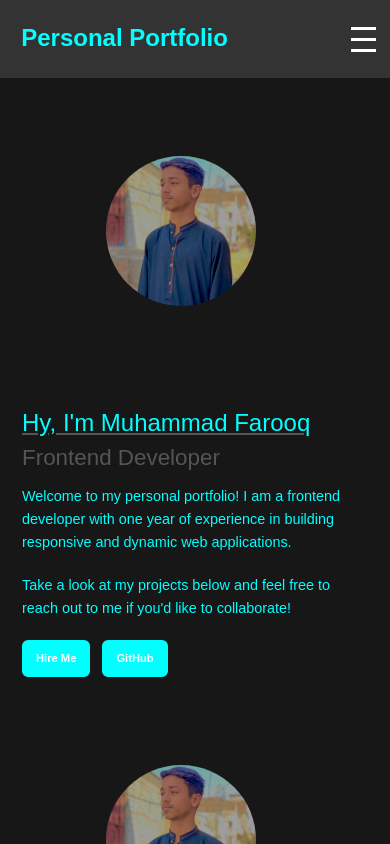
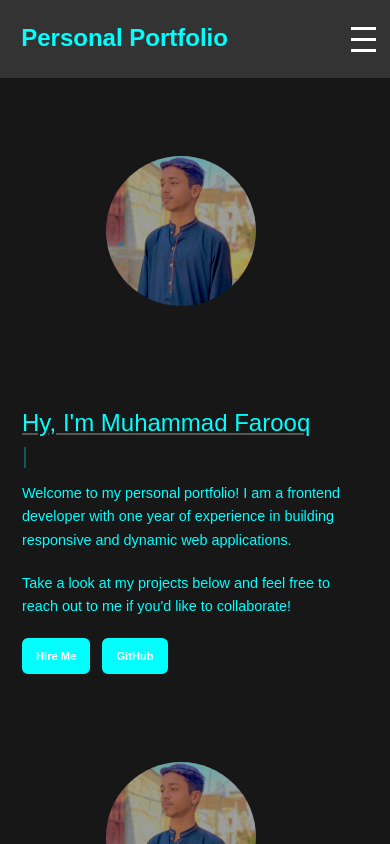
Before and after one commit to Muhammad-Fraooq/Porfolio-Milestone-2, a Next.js app: page / in a window 390 px wide. Shown: the top 844 px of the page. Built offline with nearby package versions, Linux system fonts and the light colour scheme.

Commit message:
Add New File

```diff
--- /dev/null
+++ b/app/components/Animation/Animation.tsx
@@ -0,0 +1,63 @@
+// componenets
+'use client';
+import { useEffect, useState, useMemo } from 'react';
+// import './HeadingWi'; // Import the CSS file
+
+const Animation: React.FC = () => {
+  const [text, setText] = useState<string>('');
+  const [isDeleting, setIsDeleting] = useState<boolean>(false);
+  const [index, setIndex] = useState<number>(0);
+  const [showCursor, setShowCursor] = useState<boolean>(true); // New state for cursor
+  const typingTexts = useMemo(
+    () => [
+      'Website Developer',
+      'YouTuber',
+      'Website Designer',
+      'Responsive Website',
+      'UI & UX Designer',
+    ],
+    []
+  );
+
+  useEffect(() => {
+    const handleTyping = () => {
+      const currentText = typingTexts[index];
+      if (!isDeleting) {
+        // Typing effect
+        setText((prev) => currentText.substring(0, prev.length + 1));
+
+        // If full text has been typed, wait, then start deleting
+        if (text === currentText) {
+          setTimeout(() => {
+            setIsDeleting(true);
+            setShowCursor(false); // Hide cursor after typing
+          }, 1000);
+        }
+      } else {
+        // Deleting effect
+        setText((prev) => prev.substring(0, prev.length - 1));
+
+        // If text is fully deleted, move to the next text
+        if (text === '') {
+          setIsDeleting(false);
+          setIndex((prevIndex) => (prevIndex + 1) % typingTexts.length);
+          setShowCursor(true); // Show cursor during typing
+        }
+      }
+    };
+
+    const typingTimeout = setTimeout(handleTyping, isDeleting ? 100 : 200);
+
+    // Cleanup timeout on unmount or when dependencies change
+    return () => clearTimeout(typingTimeout);
+  }, [text, isDeleting, typingTexts, index]);
+
+  return (
+    <h2 className={`typing-container ${showCursor ? 'show-cursor' : ''}`}>
+      <span>{text}</span>
+      <span className="cursor">|</span>
+    </h2>
+  );
+};
+
+export default Animation;
--- a/app/globals.css
+++ b/app/globals.css
@@ -120,11 +120,6 @@ h1 {
 
 /* Responsive Adjustments */
 @media (max-width: 1024px) {
-  /* .container {
-    flex-direction: column;
-    align-items: center;
-    gap: 40px;
-  } */
 
   .text-container h1 {
     font-size: 2rem;
@@ -189,9 +184,13 @@ h1 {
 }
 
 @media (max-width: 480px) {
+  *{
+    overflow-x: hidden;
+  }
   .container {
     gap: 15px;
     padding: 20px;
+
   }
 
 
@@ -287,6 +286,7 @@ h1 {
   .container {
     padding: 10px;
     gap: 15px;
+
   }
   .text-container-about h1 {
     font-size: 1.5rem;
@@ -408,3 +408,36 @@ h1 {
     font-size: 0.9rem;
   }
 }
+
+/* css */
+
+.typing-container {
+  display: inline-flex;
+  align-items: center;
+}
+
+.cursor {
+  width: 3rem;
+  color: aqua;
+  margin-top: -0.3rem;
+  opacity: 1;
+  animation: blink 0.7s infinite;
+}
+
+/* Only show cursor during typing */
+.show-cursor .cursor {
+  display: inline;
+}
+
+.typing-container:not(.show-cursor) .cursor {
+  display: none;
+}
+
+@keyframes blink {
+  0%, 100% {
+    opacity: 1;
+  }
+  50% {
+    opacity: 0;
+  }
+}
--- a/app/home/page.tsx
+++ b/app/home/page.tsx
@@ -1,5 +1,6 @@
-import Image from 'next/image';
-import PIC from '@/public/my-pic.jpg';
+import Image from "next/image";
+import PIC from "@/public/my-pic.jpg";
+import Animation from "../components/Animation/Animation";
 
 export default function Home() {
   return (
@@ -8,16 +9,29 @@ export default function Home() {
         {/* Text Section */}
         <div className="text-container">
           <h1>Hy, I&apos;m Muhammad Farooq</h1>
-          <h2>Frontend Developer</h2>
+
+          <Animation/>
+
           <p className="about-para">
-            Welcome to my personal portfolio! I am a frontend developer with one year of experience in building responsive and dynamic web applications.
+            Welcome to my personal portfolio! I am a frontend developer with one
+            year of experience in building responsive and dynamic web
+            applications.
           </p>
           <p className="about-para">
-            Take a look at my projects below and feel free to reach out to me if you&apos;d like to collaborate!
+            Take a look at my projects below and feel free to reach out to me if
+            you&apos;d like to collaborate!
           </p>
           <div className="mt-3">
-            <a href="mailto:muhammad888xyz@gmail.com" className="btn me-3">Hire Me</a>
-            <a href="https://github.com/Muhammad-Fraooq"  rel="noopener noreferrer" className="btn btn-dark">GitHub</a>
+            <a href="mailto:muhammad888xyz@gmail.com" className="btn me-3">
+              Hire Me
+            </a>
+            <a
+              href="https://github.com/Muhammad-Fraooq"
+              rel="noopener noreferrer"
+              className="btn btn-dark"
+            >
+              GitHub
+            </a>
           </div>
         </div>
 
```
